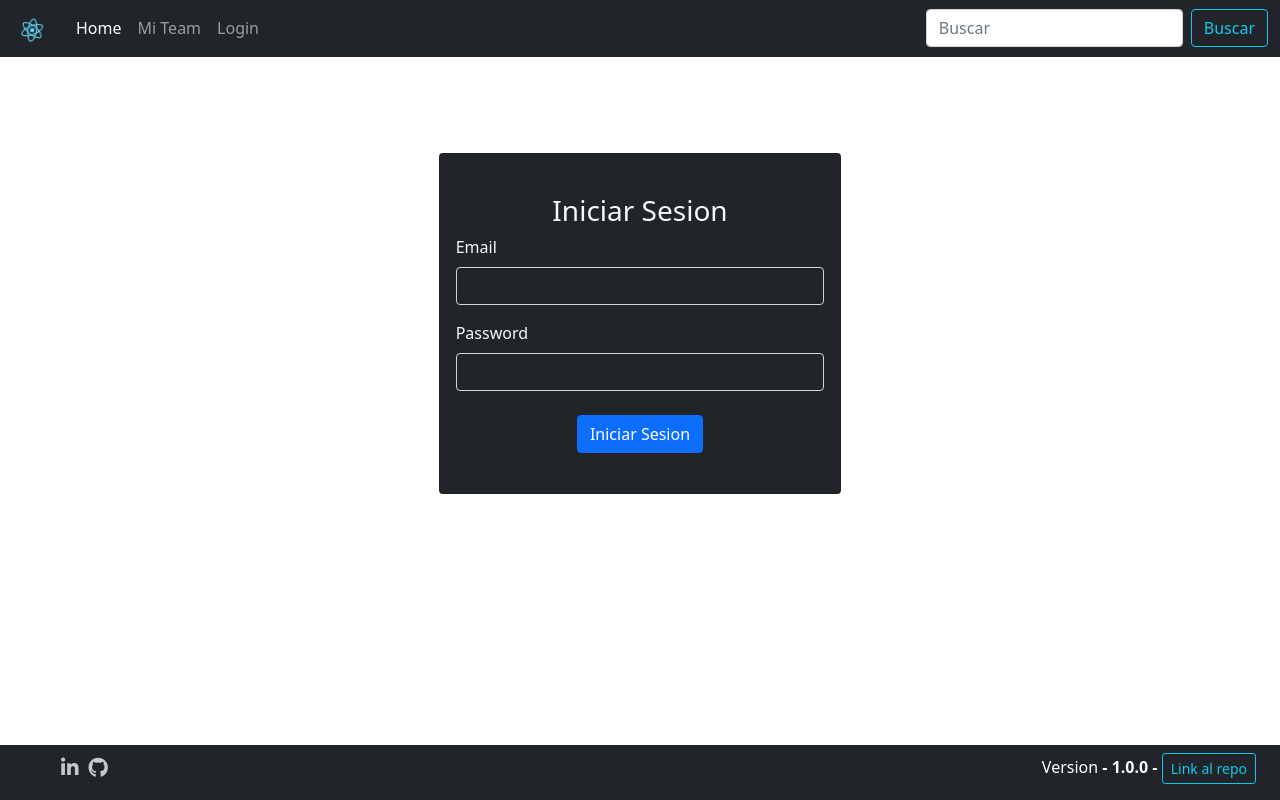
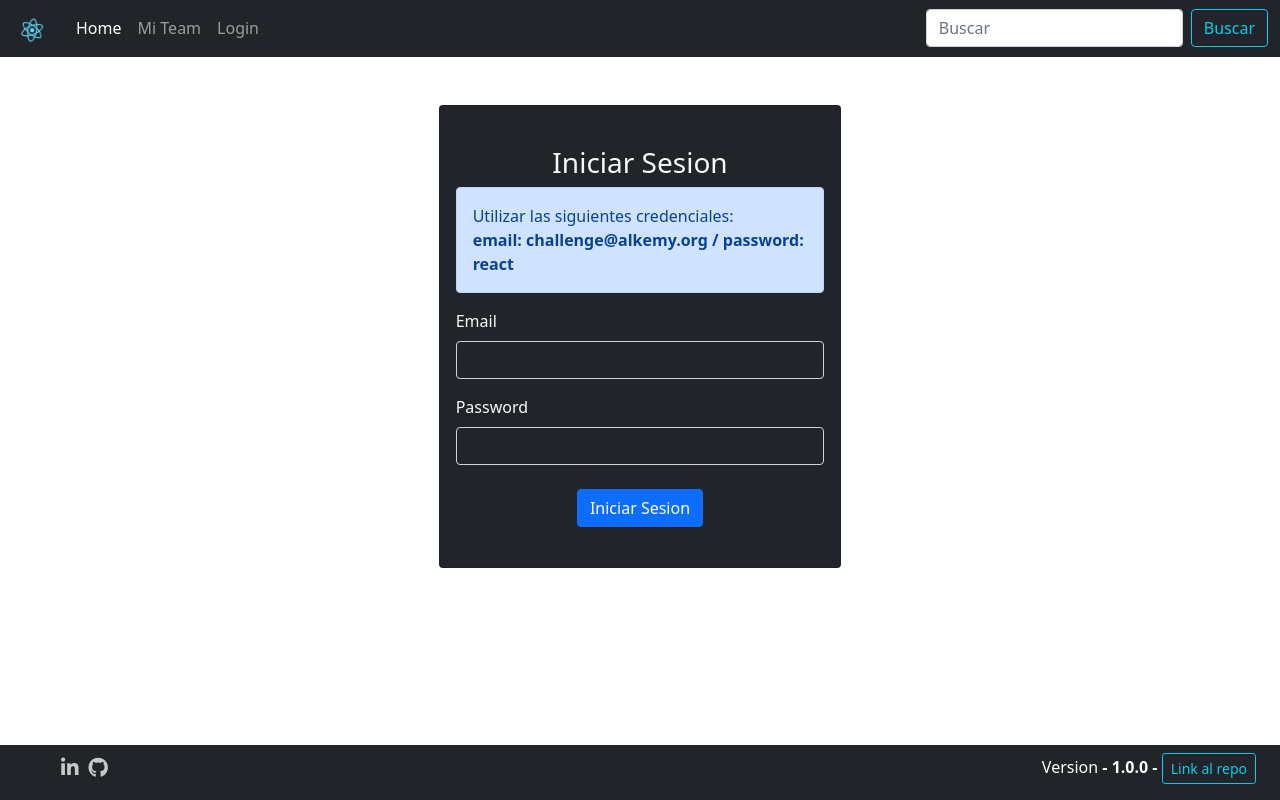
Before and after one commit to Maxi-rpc/React-Superhero, a React (Create React App) app: page /login in a window 1280 px wide. Built offline with nearby package versions, Linux system fonts and the light colour scheme.

Commit message:
Login final

```diff
--- a/src/components/navbar/Navbar.js
+++ b/src/components/navbar/Navbar.js
@@ -23,12 +23,12 @@ export default function Navbar() {
 					<div className="collapse navbar-collapse" id="navbarSupportedContent">
 						<ul className="navbar-nav me-auto mb-2 mb-lg-0">
 							<li className="nav-item">
-                <Link className="nav-link active" aria-current="page" href="#">
+								<Link className="nav-link active" aria-current="page" to="/">
 									Home
 								</Link>
 							</li>
 							<li className="nav-item">
-                <Link className="nav-link" href="#">
+								<Link className="nav-link" to="/team">
 									Mi Team
 								</Link>
 							</li>
--- a/src/pages/user/Login.js
+++ b/src/pages/user/Login.js
@@ -3,11 +3,15 @@ import FormLogin from "../../components/form/Login.js";
 export default function Login() {
 	return (
 		<>
-      <div className="row my-5 py-5 justify-content-md-center align-items-center">
+			<div className="row my-5 justify-content-md-center align-items-center">
 				<div className="col-md-4">
 					<div className="card text-light bg-dark py-4">
 						<div className="card-body">
 							<h1 className="text-center h3">Iniciar Sesion</h1>
+							<div class="alert alert-primary" role="alert">
+								Utilizar las siguientes credenciales: <br />
+								<strong>email: challenge@alkemy.org / password: react</strong>
+							</div>
 							<FormLogin></FormLogin>
 						</div>
 					</div>
```
Lines whose indentation alone changed are shown as unchanged.
